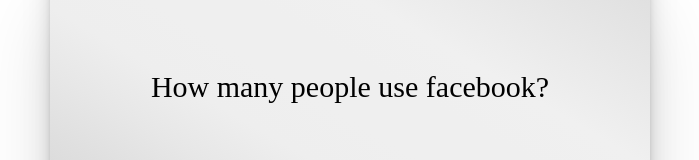
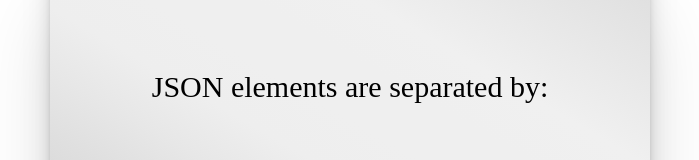
Before and after one commit to 531devv/react-quizz-app, a React (Create React App) app: page / in a window 1280 px wide. Shown: the part 188-348 px from the top of the page, without its empty margins (290-989 px from the left). Built offline with nearby package versions, Linux system fonts and the light colour scheme.

Commit message:
Showing quizz question

```diff
--- a/src/App.js
+++ b/src/App.js
@@ -1,13 +1,14 @@
 import React, {Component} from 'react';
 import QuizzContainer from './Quizz/QuizzContainer';
 import Footer from './Footer/Footer';
+import quizzData from './Database/quizz.json';
 import './App.css';
 
 class App extends Component {
   render() {
     return (
       <div className="App">
-        <QuizzContainer />
+        <QuizzContainer data={quizzData}/>
         <Footer />
       </div>
     );
--- a/src/Quizz/QuizzContainer.js
+++ b/src/Quizz/QuizzContainer.js
@@ -4,10 +4,17 @@
 import './css/QuizzContainer.css';
 
 export default class QuizzContainer extends React.Component {
+    constructor(props) {
+        super(props);
+        this.state = {
+            randomKey: this.props.data.questions[Math.floor(Math.random() * this.props.data.questions.length)]
+        }
+    }
+
     render() {
         return(
             <div className="quizz-container">
-                <QuizzQuestions />
+                <QuizzQuestions data={this.state.randomKey} />
                 <QuizzAnswers />
             </div>
         );
--- a/src/Quizz/QuizzQuestion.js
+++ b/src/Quizz/QuizzQuestion.js
@@ -2,10 +2,13 @@
 import './css/QuizzQuestion.css'
 
 export default class QuizzQuestion extends React.Component {
+    constructor(props) {
+        super(props);
+    }
     render() {
         return (
             <div className="quizz-question">
-                <p>How many people use facebook?</p>
+                <p>{this.props.data.question}:</p>
             </div>
         );
     }
--- a/src/Quizz/QuizzQuestions.js
+++ b/src/Quizz/QuizzQuestions.js
@@ -3,10 +3,13 @@
 import QuizzQuestion from './QuizzQuestion';
 
 export default class QuizzQuestions extends React.Component {
+    constructor(props) {
+        super(props);
+    }
     render() {
         return (
             <div className="quizz-questions">
-                <QuizzQuestion />
+                <QuizzQuestion data={this.props.data}/>
             </div>
         );
     }
```
